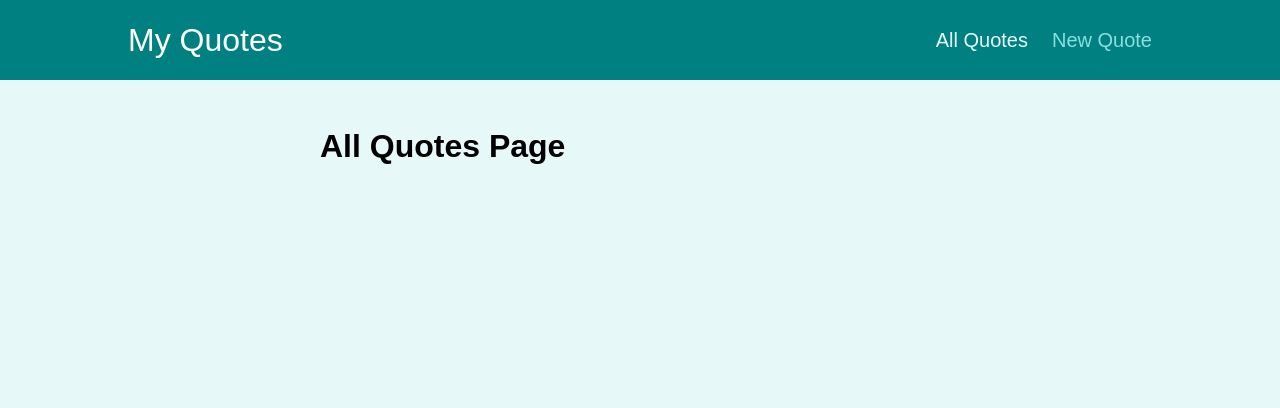
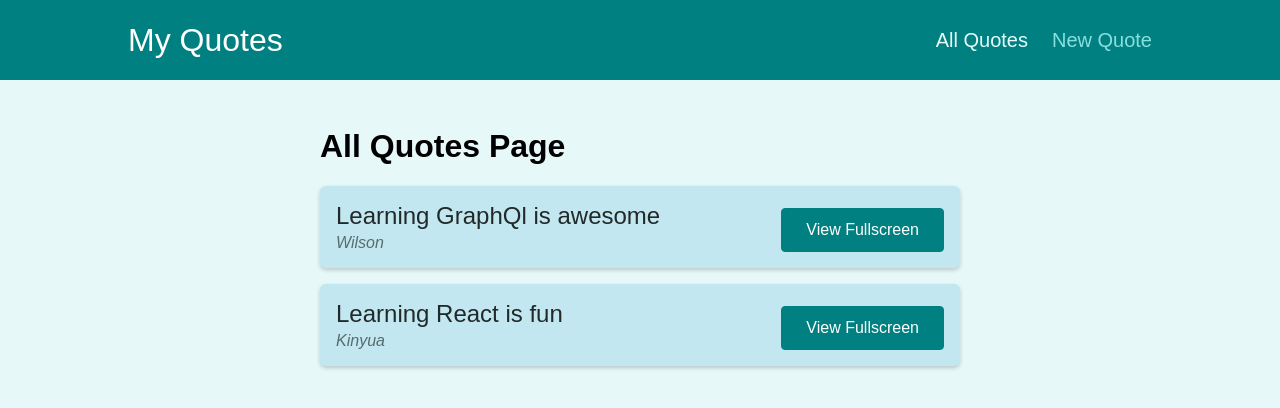
Before and after one commit to WilsonKinyua/react-router, a React (Create React App) app: page /quotes in a window 1280 px wide. Shown: the top 408 px of the page. Built offline with nearby package versions, Linux system fonts and the light colour scheme.

Commit message:
Preventing Possibly Unwanted Route Transitions with the 'Prompt' Component

```diff
--- a/src/App.js
+++ b/src/App.js
@@ -3,6 +3,7 @@ import { Route, Switch } from "react-router-dom";
 import Layout from "./components/layout/Layout";
 import AllQuotes from "./pages/AllQoutes";
 import NewQuote from "./pages/NewQuote";
+import NotFound from "./pages/NotFound";
 import QuoteDetail from "./pages/QuoteDetail";
 
 function App() {
@@ -21,6 +22,9 @@ function App() {
         <Route path="/new-quote">
           <NewQuote />
         </Route>
+        <Route path="*">
+          <NotFound />
+        </Route>
       </Switch>
     </Layout>
   );
--- a/src/components/quotes/QuoteForm.js
+++ b/src/components/quotes/QuoteForm.js
@@ -1,12 +1,14 @@
-import { useRef } from 'react';
+import { useRef, useState } from "react";
+import { Prompt } from "react-router-dom";
 
-import Card from '../ui/Card';
-import LoadingSpinner from '../ui/LoadingSpinner';
-import classes from './QuoteForm.module.css';
+import Card from "../UI/Card";
+import LoadingSpinner from "../UI/LoadingSpinner";
+import classes from "./QuoteForm.module.css";
 
 const QuoteForm = (props) => {
   const authorInputRef = useRef();
   const textInputRef = useRef();
+  const [isEntering, setIsEntered] = useState(false);
 
   function submitFormHandler(event) {
     event.preventDefault();
@@ -19,9 +21,28 @@ const QuoteForm = (props) => {
     props.onAddQuote({ author: enteredAuthor, text: enteredText });
   }
 
+  const formFocusHandler = () => {
+    setIsEntered(true);
+  };
+
+  const finishedFormEntering = () => {
+    setIsEntered(false);
+  };
+
   return (
+    <>
+      <Prompt
+        when={isEntering}
+        message={(location) =>
+          "Are you sure you want to leave? All your entered data will be lost"
+        }
+      />
       <Card>
-      <form className={classes.form} onSubmit={submitFormHandler}>
+        <form
+          onFocus={formFocusHandler}
+          className={classes.form}
+          onSubmit={submitFormHandler}
+        >
           {props.isLoading && (
             <div className={classes.loading}>
               <LoadingSpinner />
@@ -29,18 +50,21 @@ const QuoteForm = (props) => {
           )}
 
           <div className={classes.control}>
-          <label htmlFor='author'>Author</label>
-          <input type='text' id='author' ref={authorInputRef} />
+            <label htmlFor="author">Author</label>
+            <input type="text" id="author" ref={authorInputRef} />
           </div>
           <div className={classes.control}>
-          <label htmlFor='text'>Text</label>
-          <textarea id='text' rows='5' ref={textInputRef}></textarea>
+            <label htmlFor="text">Text</label>
+            <textarea id="text" rows="5" ref={textInputRef}></textarea>
           </div>
           <div className={classes.actions}>
-          <button className='btn'>Add Quote</button>
+            <button onClick={finishedFormEntering} className="btn">
+              Add Quote
+            </button>
           </div>
         </form>
       </Card>
+    </>
   );
 };
 
--- a/src/components/quotes/QuoteItem.js
+++ b/src/components/quotes/QuoteItem.js
@@ -1,5 +1,5 @@
-import classes from './QuoteItem.module.css';
-
+import classes from "./QuoteItem.module.css";
+import { Link } from "react-router-dom";
 const QuoteItem = (props) => {
   return (
     <li className={classes.item}>
@@ -9,9 +9,9 @@ const QuoteItem = (props) => {
         </blockquote>
         <figcaption>{props.author}</figcaption>
       </figure>
-      <a className='btn'>
+      <Link className="btn" to={`/quotes/${props.id}`}>
         View Fullscreen
-      </a>
+      </Link>
     </li>
   );
 };
--- a/src/pages/AllQoutes.js
+++ b/src/pages/AllQoutes.js
@@ -1,5 +1,26 @@
+import { Fragment } from "react";
+import QuoteList from "../components/quotes/QuoteList";
+
+const DUMMY_QUOTES = [
+  {
+    id: "q1",
+    author: "Wilson",
+    text: "Learning GraphQl is awesome",
+  },
+  {
+    id: "q2",
+    author: "Kinyua",
+    text: "Learning React is fun",
+  },
+];
+
 const AllQuotes = () => {
-    return <h1>All Quotes Page</h1>;
-  };
+  return (
+    <Fragment>
+      <h1>All Quotes Page</h1>
+      <QuoteList quotes={DUMMY_QUOTES} />
+    </Fragment>
+  );
+};
 
-  export default AllQuotes;
+export default AllQuotes;
--- a/src/pages/NewQuote.js
+++ b/src/pages/NewQuote.js
@@ -1,5 +1,19 @@
+import { useHistory } from "react-router-dom";
+import { Fragment } from "react";
+import QuoteForm from "../components/quotes/QuoteForm";
+
 const NewQuote = () => {
-  return <h1>New Quote Page</h1>;
+  const history = useHistory();
+  const addQuoteHandler = (quoteData) => {
+    console.log(quoteData);
+    history.replace("/quotes");
+  };
+  return (
+    <Fragment>
+      <h1>New Quote Page</h1>
+      <QuoteForm onAddQuote={addQuoteHandler} />
+    </Fragment>
+  );
 };
 
 export default NewQuote;
--- /dev/null
+++ b/src/pages/NotFound.js
@@ -0,0 +1,9 @@
+const NotFound = () => {
+  return (
+    <div className="centered">
+      <p>Page not Found</p>
+    </div>
+  );
+};
+
+export default NotFound;
--- a/src/pages/QuoteDetail.js
+++ b/src/pages/QuoteDetail.js
@@ -1,14 +1,33 @@
 import { useParams, Route } from "react-router-dom";
 import { Fragment } from "react";
 import Comments from "../components/comments/Comments";
+import Highlighted from "../components/quotes/HighlightedQuote";
+
+const DUMMY_QUOTES = [
+  {
+    id: "q1",
+    author: "Wilson",
+    text: "Learning GraphQl is awesome",
+  },
+  {
+    id: "q2",
+    author: "Kinyua",
+    text: "Learning React is fun",
+  },
+];
 
 const QuoteDetail = () => {
   const params = useParams();
 
+  const quote = DUMMY_QUOTES.find((quote) => quote.id === params.quoteId);
+
+  if (!quote) {
+    return <p>No Quote found!</p>;
+  }
+
   return (
     <Fragment>
-      <h1>Quote Detail Page</h1>
-      <p>{params.quoteId}</p>
+      <Highlighted text={quote.text} author={quote.author} />
       <Route path={`/quotes/${params.quoteId}/comments`}>
         <Comments />
       </Route>
```
Also changed, not shown: 1 other file (tests, documents, lock files or other folders). Lines whose indentation alone changed are shown as unchanged.
